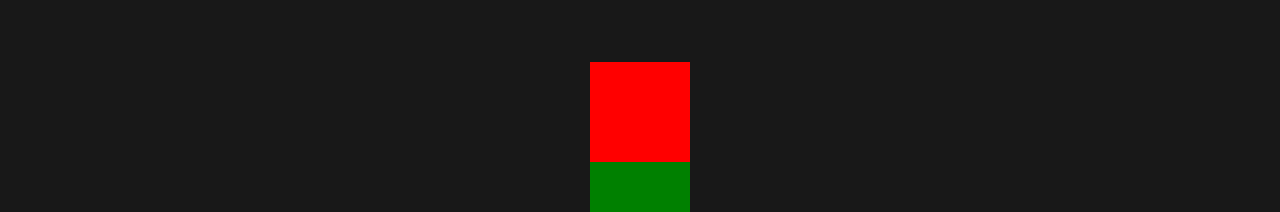
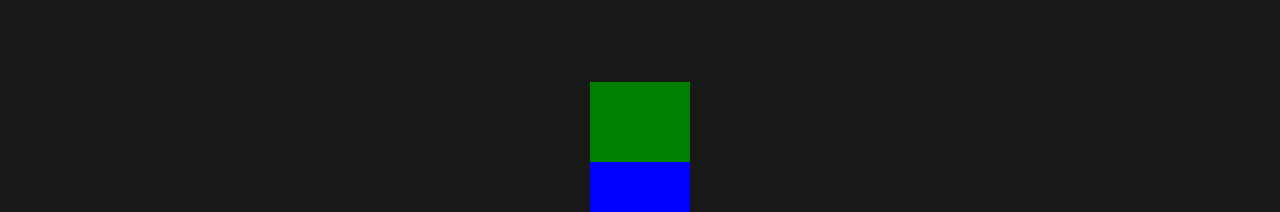
Before and after one commit to AleksandrKompanetc/reactjs-figma-app, a React (Create React App) app: page / in a window 1280 px wide. Shown: the part 6126-6338 px from the top of the page. Built offline with nearby package versions, Linux system fonts and the light colour scheme.

Commit message:
adding changes for testimonial

```diff
--- a/src/components/Main.jsx
+++ b/src/components/Main.jsx
@@ -143,7 +143,13 @@ const Main = () => {
       <section className='testimonials'>
         <h1 className='main__title'>Testimonials</h1>
         <div className='main__testimonials'>
-          <div className='test1'></div>
+          <div className='testimonial'>
+            <div className='testimonial__title'>
+              <img src="" alt="" />
+              <div></div>
+              <div></div>
+            </div>
+          </div>
           <div className='test2'></div>
           <div className='test3'></div>
           <div className='test4'></div>
```
